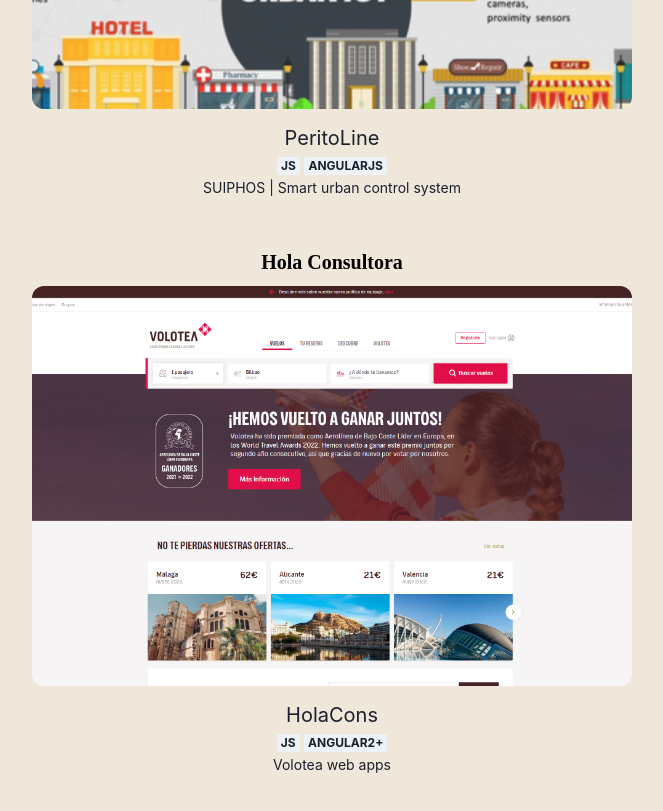
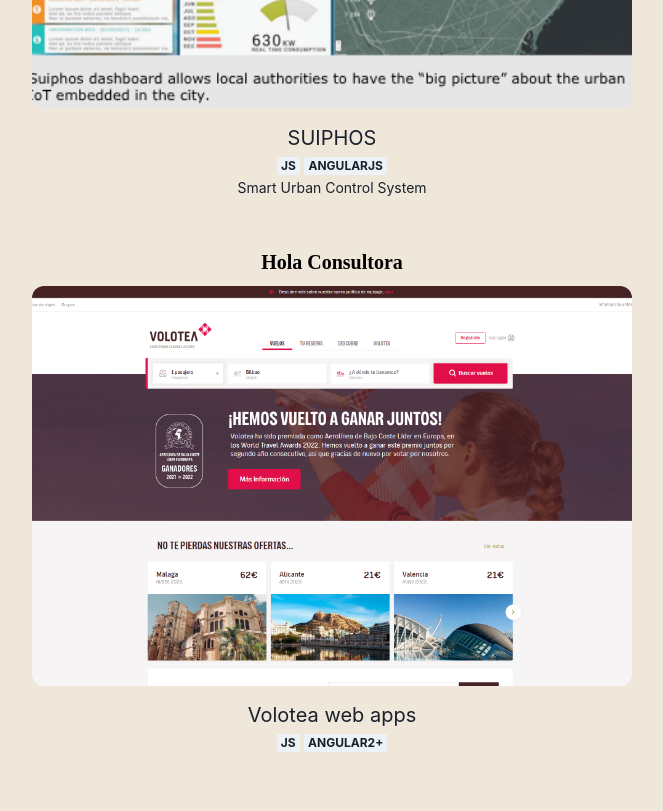
Before and after one commit to AppDeveloperVM/portfolio, a Next.js app: page /works in a window 1280 px wide. Shown: the part 1600-2411 px from the top of the page, without its empty margins (308-971 px from the left). Built offline with nearby package versions, Linux system fonts and the light colour scheme; a web font is replaced by a local one.

Commit message:
update works info

```diff
--- a/pages/works.js
+++ b/pages/works.js
@@ -60,8 +60,8 @@
                         <Link isExternal href="https://sece.com/">SECE | Smart Lightning & City Technologies</Link>
                     </Heading>
 
-                    <WorkGridItem  title="PeritoLine" thumbnail="/images/suiphos.jpeg" url="https://sece.com/servicios/software/"  badges={["js","angularJS"]} >
-                        SUIPHOS | Smart urban control system
+                    <WorkGridItem  title="SUIPHOS" thumbnail="/images/suiphos.png" url="https://sece.com/servicios/software/"  badges={["js","angularJS"]} >
+                        Smart Urban Control System
                     </WorkGridItem>
 
                 </Box>
@@ -73,8 +73,8 @@
                         <Link isExternal href="https://www.holacons.com/">Hola Consultora</Link>
                     </Heading>
 
-                    <WorkGridItem  title="HolaCons" thumbnail="/images/volotea.png" url="https://www.volotea.com/es/"  badges={["js","angular2+"]} >
-                        Volotea web apps
+                    <WorkGridItem  title="Volotea web apps" thumbnail="/images/volotea.png" url="https://www.volotea.com/es/"  badges={["js","angular2+"]} >
+
                     </WorkGridItem>
 
                 </Box>
```
Also changed, not shown: public/images/suiphos.jpeg (deleted), public/images/suiphos.png (added).
